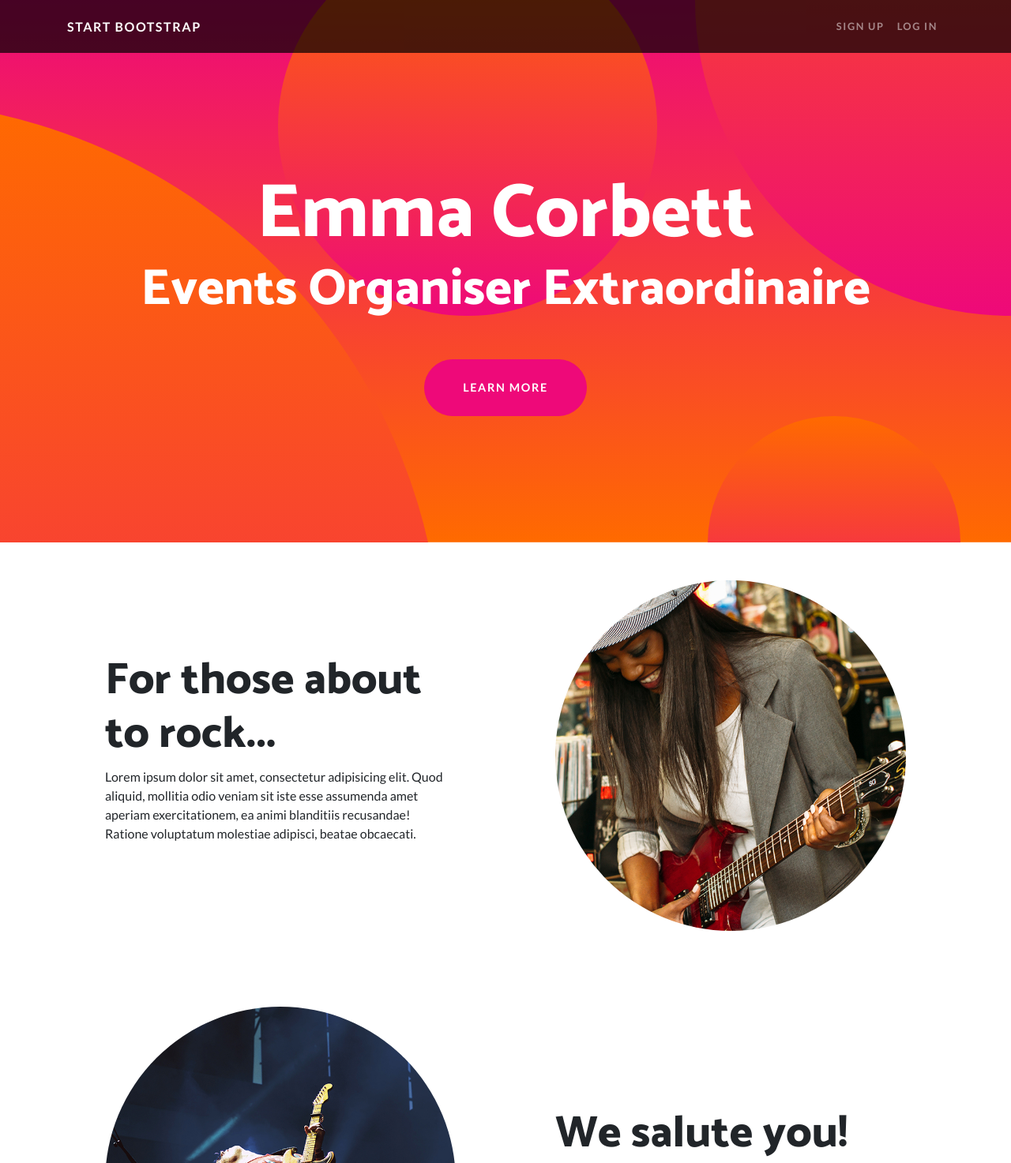
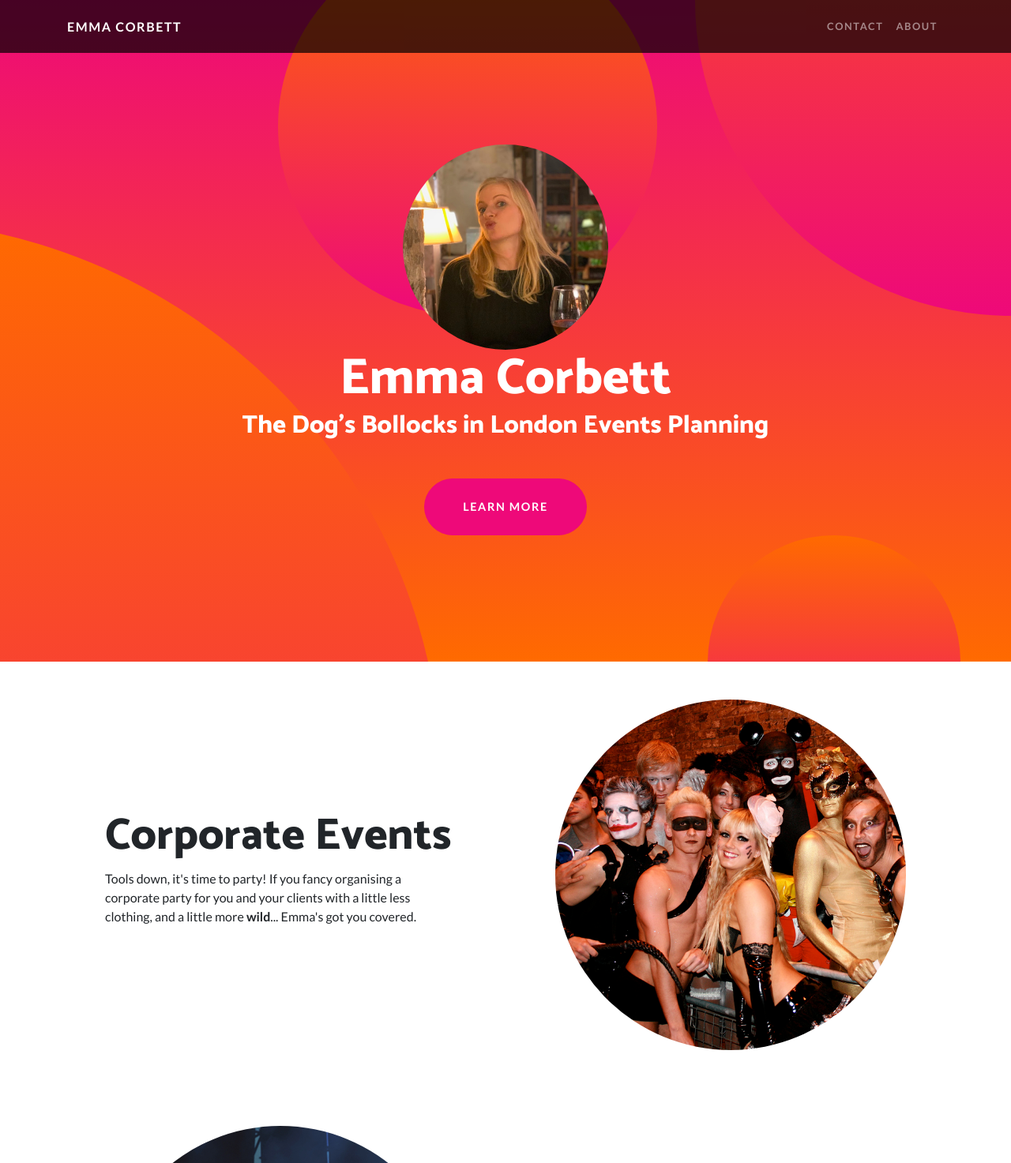
Before and after one commit to scottdh/emmacorbett.co.uk, a website: page index.html in a window 1280 px wide. Shown: the top 1473 px of the page at 79% size. Drawn offline with Linux system fonts and the light colour scheme.

Commit message:
copy changes and mast head

```diff
--- a/index.html
+++ b/index.html
@@ -32,7 +32,7 @@
     <!-- Navigation -->
     <nav class="navbar navbar-expand-lg navbar-dark navbar-custom fixed-top">
       <div class="container">
-        <a class="navbar-brand" href="#">Start Bootstrap</a>
+        <a class="navbar-brand" href="#">Emma Corbett</a>
         <button
           class="navbar-toggler"
           type="button"
@@ -46,8 +46,8 @@
         </button>
         <div class="collapse navbar-collapse" id="navbarResponsive">
           <ul class="navbar-nav ml-auto">
-            <li class="nav-item"><a class="nav-link" href="#">Sign Up</a></li>
-            <li class="nav-item"><a class="nav-link" href="#">Log In</a></li>
+            <li class="nav-item"><a class="nav-link" href="#">Contact</a></li>
+            <li class="nav-item"><a class="nav-link" href="#">About</a></li>
           </ul>
         </div>
       </div>
@@ -56,9 +56,10 @@
     <header class="masthead text-center text-white">
       <div class="masthead-content">
         <div class="container">
+          <img class="img-fluid profilePic" src="img/emmaProfile.jpg" alt="" />
           <h1 class="masthead-heading mb-0">Emma Corbett</h1>
           <h2 class="masthead-subheading mb-0">
-            Events Organiser Extraordinaire
+            The Dog's Bollocks in London Events Planning
           </h2>
           <a href="#" class="btn btn-primary btn-xl rounded-pill mt-5"
             >Learn More</a
@@ -76,17 +77,21 @@
         <div class="row align-items-center">
           <div class="col-lg-6 order-lg-2">
             <div class="p-5">
-              <img class="img-fluid rounded-circle" src="img/01.jpg" alt="" />
+              <img
+                class="img-fluid rounded-circle"
+                src="img/toturegarden.jpg"
+                alt=""
+              />
             </div>
           </div>
           <div class="col-lg-6 order-lg-1">
             <div class="p-5">
-              <h2 class="display-4">For those about to rock...</h2>
+              <h2 class="display-4">Corporate Events</h2>
               <p>
-                Lorem ipsum dolor sit amet, consectetur adipisicing elit. Quod
-                aliquid, mollitia odio veniam sit iste esse assumenda amet
-                aperiam exercitationem, ea animi blanditiis recusandae! Ratione
-                voluptatum molestiae adipisci, beatae obcaecati.
+                Tools down, it's time to party! If you fancy organising a
+                corporate party for you and your clients with a little less
+                clothing, and a little more <strong>wild</strong>... Emma's got
+                you covered.
               </p>
             </div>
           </div>
@@ -104,7 +109,7 @@
           </div>
           <div class="col-lg-6">
             <div class="p-5">
-              <h2 class="display-4">We salute you!</h2>
+              <h2 class="display-4">Award Nights</h2>
               <p>
                 Lorem ipsum dolor sit amet, consectetur adipisicing elit. Quod
                 aliquid, mollitia odio veniam sit iste esse assumenda amet
--- a/scss/_masthead.scss
+++ b/scss/_masthead.scss
@@ -18,6 +18,12 @@ header.masthead {
       font-size: 2rem;
     }
   }
+  .profilePic {
+    height: 260px;
+    width: 260px;
+    border-radius: 100%;
+  }
+
   .bg-circle {
     z-index: 0;
     position: absolute;
@@ -52,14 +58,14 @@ header.masthead {
 
 @media (min-width: 992px) {
   header.masthead {
-    padding-top: calc(10rem + 55px);
+    padding-top: calc(8rem + 55px);
     padding-bottom: 10rem;
     .masthead-content {
       .masthead-heading {
-        font-size: 6rem;
+        font-size: 4rem;
       }
       .masthead-subheading {
-        font-size: 4rem;
+        font-size: 2rem;
       }
     }
   }
--- a/scss/_mixins.scss
+++ b/scss/_mixins.scss
@@ -1,8 +1,8 @@
 @mixin heading-font {
-  font-family: 'Catamaran';
+  font-family: "Catamaran";
   font-weight: 800 !important;
 }
 
 @mixin body-font {
-  font-family: 'Lato';
+  font-family: "Lato";
 }
```
Also changed, not shown: css/one-page-wonder.css, css/one-page-wonder.min.css, img/emmaProfile.jpg (added), img/toturegarden.jpg (added).
